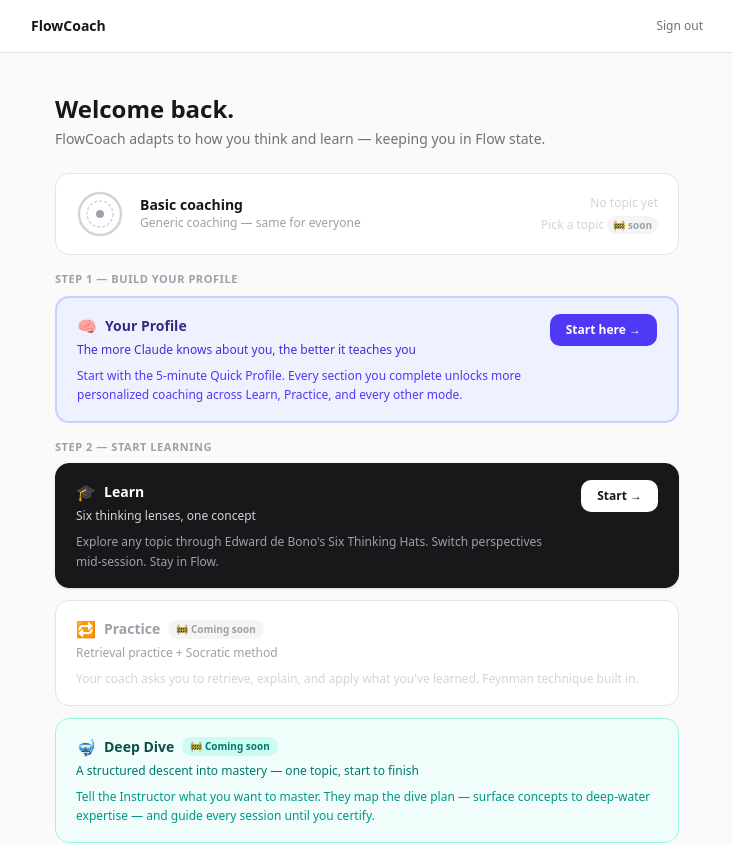
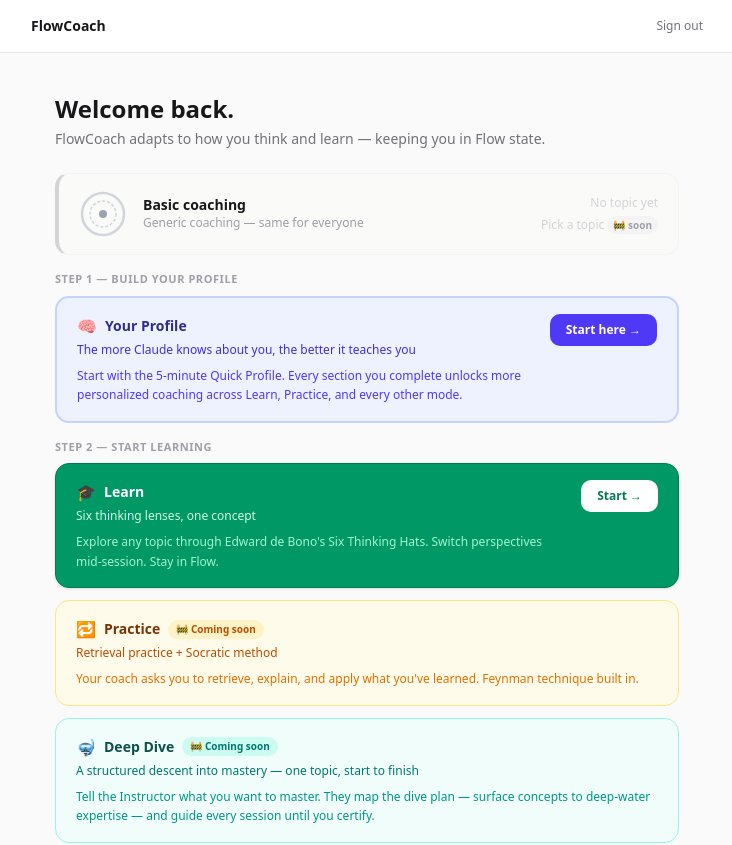
Before and after one commit to cbt-dsotm/flowcoach-app, a Next.js app: page /dashboard in a window 1280 px wide. Shown: the top 845 px of the page, without its empty margins (273-1005 px from the left). Built offline with nearby package versions, Linux system fonts and the light colour scheme; no server answers.

Commit message:
feat: distinct card colors — emerald Learn, amber Practice, teal Deep Dive, orange Flashcards, violet Quiz; tier accent border on status card

```diff
--- a/app/dashboard/page.tsx
+++ b/app/dashboard/page.tsx
@@ -15,6 +15,12 @@ const LEARNING_MODES = [
       "Explore any topic through Edward de Bono's Six Thinking Hats. Switch perspectives mid-session. Stay in Flow.",
     href: '/goal',
     live: true,
+    cardClass:   'border-emerald-700 bg-emerald-600 shadow-sm',
+    nameClass:   'text-white',
+    taglineClass:'text-emerald-100',
+    descClass:   'text-emerald-200',
+    badgeClass:  '',
+    buttonClass: 'bg-white text-emerald-700 hover:bg-emerald-50',
   },
   {
     id: 'practice',
@@ -25,6 +31,12 @@ const LEARNING_MODES = [
       "Your coach asks you to retrieve, explain, and apply what you've learned. Feynman technique built in.",
     href: null,
     live: false,
+    cardClass:   'border-amber-200 bg-amber-50',
+    nameClass:   'text-amber-900',
+    taglineClass:'text-amber-700',
+    descClass:   'text-amber-600',
+    badgeClass:  'bg-amber-100 text-amber-700',
+    buttonClass: '',
   },
   {
     id: 'deep-dive',
@@ -35,6 +47,12 @@ const LEARNING_MODES = [
       'Tell the Instructor what you want to master. They map the dive plan — surface concepts to deep-water expertise — and guide every session until you certify.',
     href: null,
     live: false,
+    cardClass:   'border-teal-200 bg-teal-50',
+    nameClass:   'text-teal-900',
+    taglineClass:'text-teal-700',
+    descClass:   'text-teal-600',
+    badgeClass:  'bg-teal-100 text-teal-700',
+    buttonClass: '',
   },
   {
     id: 'flashcards',
@@ -45,6 +63,12 @@ const LEARNING_MODES = [
       'Cards generated from your learning sessions, scheduled when your brain is ready to consolidate.',
     href: null,
     live: false,
+    cardClass:   'border-orange-200 bg-orange-50',
+    nameClass:   'text-orange-900',
+    taglineClass:'text-orange-700',
+    descClass:   'text-orange-600',
+    badgeClass:  'bg-orange-100 text-orange-700',
+    buttonClass: '',
   },
   {
     id: 'quiz',
@@ -55,20 +79,26 @@ const LEARNING_MODES = [
       'Find exactly where you are and what to tackle next. No generic tests — calibrated to your level.',
     href: null,
     live: false,
+    cardClass:   'border-violet-200 bg-violet-50',
+    nameClass:   'text-violet-900',
+    taglineClass:'text-violet-700',
+    descClass:   'text-violet-600',
+    badgeClass:  'bg-violet-100 text-violet-700',
+    buttonClass: '',
   },
 ]
 
 const TOTAL_SECTIONS = 7
 
-const TIER_LABELS: Record<number, { label: string; tagline: string; pillClass: string }> = {
-  0: { label: 'Basic',       tagline: 'Generic coaching — same for everyone',                    pillClass: 'bg-zinc-100 text-zinc-600' },
-  1: { label: 'Good',        tagline: 'Claude knows your goal and background',                   pillClass: 'bg-blue-100 text-blue-700' },
-  2: { label: 'Good',        tagline: 'Claude knows your goal and background',                   pillClass: 'bg-blue-100 text-blue-700' },
-  3: { label: 'Great',       tagline: 'Claude skips what you know, fills actual gaps',           pillClass: 'bg-indigo-100 text-indigo-700' },
-  4: { label: 'Great',       tagline: 'Claude skips what you know, fills actual gaps',           pillClass: 'bg-indigo-100 text-indigo-700' },
-  5: { label: 'Exceptional', tagline: 'Fully adaptive — Claude knows how you think and learn',  pillClass: 'bg-emerald-100 text-emerald-700' },
-  6: { label: 'Exceptional', tagline: 'Fully adaptive — Claude knows how you think and learn',  pillClass: 'bg-emerald-100 text-emerald-700' },
-  7: { label: 'Exceptional', tagline: 'Fully adaptive — Claude knows how you think and learn',  pillClass: 'bg-emerald-100 text-emerald-700' },
+const TIER_LABELS: Record<number, { label: string; tagline: string; pillClass: string; accentBorder: string }> = {
+  0: { label: 'Basic',       tagline: 'Generic coaching — same for everyone',                   pillClass: 'bg-zinc-100 text-zinc-600',      accentBorder: 'border-l-zinc-300' },
+  1: { label: 'Good',        tagline: 'Claude knows your goal and background',                  pillClass: 'bg-blue-100 text-blue-700',       accentBorder: 'border-l-blue-400' },
+  2: { label: 'Good',        tagline: 'Claude knows your goal and background',                  pillClass: 'bg-blue-100 text-blue-700',       accentBorder: 'border-l-blue-400' },
+  3: { label: 'Great',       tagline: 'Claude skips what you know, fills actual gaps',          pillClass: 'bg-indigo-100 text-indigo-700',   accentBorder: 'border-l-indigo-400' },
+  4: { label: 'Great',       tagline: 'Claude skips what you know, fills actual gaps',          pillClass: 'bg-indigo-100 text-indigo-700',   accentBorder: 'border-l-indigo-400' },
+  5: { label: 'Exceptional', tagline: 'Fully adaptive — Claude knows how you think and learn', pillClass: 'bg-emerald-100 text-emerald-700', accentBorder: 'border-l-emerald-400' },
+  6: { label: 'Exceptional', tagline: 'Fully adaptive — Claude knows how you think and learn', pillClass: 'bg-emerald-100 text-emerald-700', accentBorder: 'border-l-emerald-400' },
+  7: { label: 'Exceptional', tagline: 'Fully adaptive — Claude knows how you think and learn', pillClass: 'bg-emerald-100 text-emerald-700', accentBorder: 'border-l-emerald-400' },
 }
 
 interface LastGoal {
@@ -172,7 +202,7 @@ export default function Dashboard() {
         </div>
 
         {/* Coaching status — badge + tier + topic actions */}
-        <div className="mb-4 rounded-xl border border-zinc-200 bg-white px-5 py-4">
+        <div className={`mb-4 rounded-xl border border-zinc-100 border-l-4 bg-stone-50 px-5 py-4 ${tier.accentBorder}`}>
           <div className="flex items-center gap-4">
             <TierBadge label={tier.label} />
             <div className="flex flex-1 min-w-0 items-start justify-between gap-3">
@@ -253,66 +283,36 @@ export default function Dashboard() {
             Step 2 — Start learning
           </p>
           <div className="flex flex-col gap-3">
-            {LEARNING_MODES.map((mode) => {
-              const isDeepDive = mode.id === 'deep-dive'
-              return (
+            {LEARNING_MODES.map((mode) => (
               <div
                 key={mode.id}
-                className={`rounded-xl border px-5 py-4 transition-all ${
-                  mode.live
-                    ? 'border-zinc-900 bg-zinc-900 text-white shadow-sm'
-                    : isDeepDive
-                    ? 'border-teal-200 bg-teal-50'
-                    : 'border-zinc-200 bg-white text-zinc-400'
-                }`}
+                className={`rounded-xl border px-5 py-4 transition-all ${mode.cardClass}`}
               >
                 <div className="flex items-start justify-between gap-4">
                   <div className="flex flex-col gap-1">
                     <div className="flex items-center gap-2">
                       <span className="text-base">{mode.icon}</span>
-                      <span
-                        className={`text-sm font-bold ${
-                          mode.live ? 'text-white' : isDeepDive ? 'text-teal-900' : 'text-zinc-400'
-                        }`}
-                      >
-                        {mode.name}
-                      </span>
+                      <span className={`text-sm font-bold ${mode.nameClass}`}>{mode.name}</span>
                       {!mode.live && (
-                        <span className={`rounded-full px-2 py-0.5 text-[10px] font-semibold ${
-                          isDeepDive ? 'bg-teal-100 text-teal-700' : 'bg-zinc-100 text-zinc-400'
-                        }`}>
+                        <span className={`rounded-full px-2 py-0.5 text-[10px] font-semibold ${mode.badgeClass}`}>
                           🚧 Coming soon
                         </span>
                       )}
                     </div>
-                    <p
-                      className={`text-xs font-medium ${
-                        mode.live ? 'text-zinc-300' : isDeepDive ? 'text-teal-700' : 'text-zinc-400'
-                      }`}
-                    >
-                      {mode.tagline}
-                    </p>
-                    <p
-                      className={`mt-1 text-xs leading-relaxed ${
-                        mode.live ? 'text-zinc-400' : isDeepDive ? 'text-teal-600' : 'text-zinc-300'
-                      }`}
-                    >
-                      {mode.description}
-                    </p>
+                    <p className={`text-xs font-medium ${mode.taglineClass}`}>{mode.tagline}</p>
+                    <p className={`mt-1 text-xs leading-relaxed ${mode.descClass}`}>{mode.description}</p>
                   </div>
-
                   {mode.live && mode.href && (
                     <Link
                       href={mode.href}
-                      className="shrink-0 rounded-lg bg-white px-4 py-2 text-xs font-semibold text-zinc-900 transition-colors hover:bg-zinc-100"
+                      className={`shrink-0 rounded-lg px-4 py-2 text-xs font-semibold transition-colors ${mode.buttonClass}`}
                     >
                       Start →
                     </Link>
                   )}
                 </div>
               </div>
-              )
-            })}
+            ))}
           </div>
         </div>
 
```
